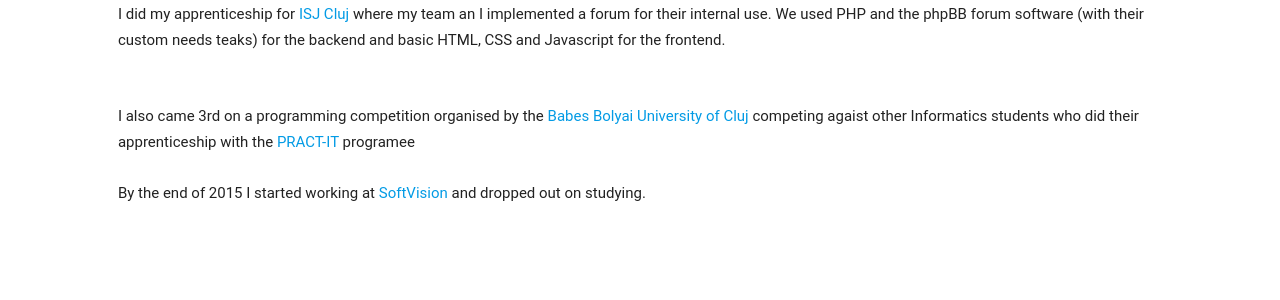
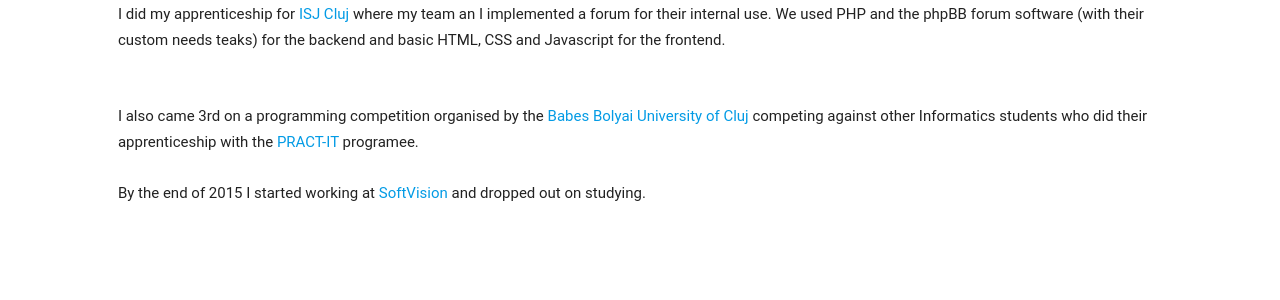
Before and after one commit to suciusergiu94/blog, a Jekyll site: the page built from _posts/education/2013-09-10-college-babes-bolyai-info.markdown, in a window 1280 px wide. Shown: the part 418-718 px from the top of the page. Built offline with Jekyll 4.4.1, drawn with Linux system fonts in a browser that asks for light colours.

Commit message:
added global color meta + typos

```diff
--- a/_layouts/post.html
+++ b/_layouts/post.html
@@ -8,6 +8,8 @@
   <link rel="stylesheet" href="{{ "/assets/css/material.css" | relative_url }}">
   <link href="https://fonts.googleapis.com/icon?family=Material+Icons" rel="stylesheet">
   <link href="https://fonts.googleapis.com/css?family=Roboto+Mono|Space+Mono:700" rel="stylesheet">
+
+  <meta name="theme-color" content="#D3D3D3">
   <title>Sergiu's CV &#x1F60E; | {{page.title}}</title>
   <meta name="description" content="Probably the most up to date Curriculum vitae of Sergiu-Ionut Suciu"/>
 
--- a/_posts/education/2013-09-10-college-babes-bolyai-info.markdown
+++ b/_posts/education/2013-09-10-college-babes-bolyai-info.markdown
@@ -21,7 +21,7 @@
 <br />
 <br />
 
-I also came 3rd on a programming competition organised by the [Babes Bolyai University of Cluj][ubb] competing agaist other Informatics students who did their apprenticeship with the [PRACT-IT][pract-it] programee
+I also came 3rd on a programming competition organised by the [Babes Bolyai University of Cluj][ubb] competing against other Informatics students who did their apprenticeship with the [PRACT-IT][pract-it] programee.
 
 <br />
 
--- a/_posts/index.html
+++ b/_posts/index.html
@@ -12,7 +12,7 @@
 <div style="display:flex; flex-direction: column;">
     <div style="display:flex; flex-direction:column;justify-content: center; align-items: center">
         <div>
-            <h2>This would be a title</h2>
+            <h2>This would \e a title</h2>
         </div>
         <div>
             <h4>This will probably be a kind of long desciription, but not to loog so we can see other stuff too</h4>
```
